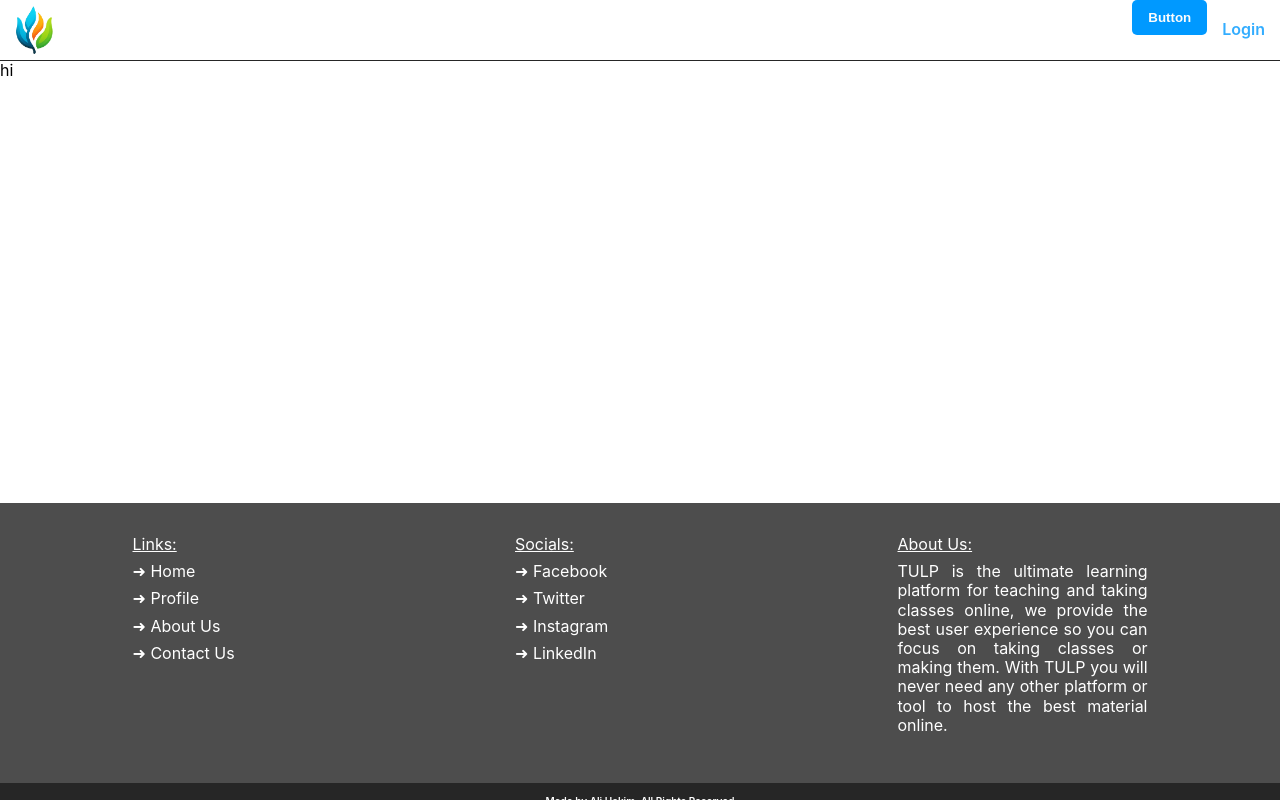
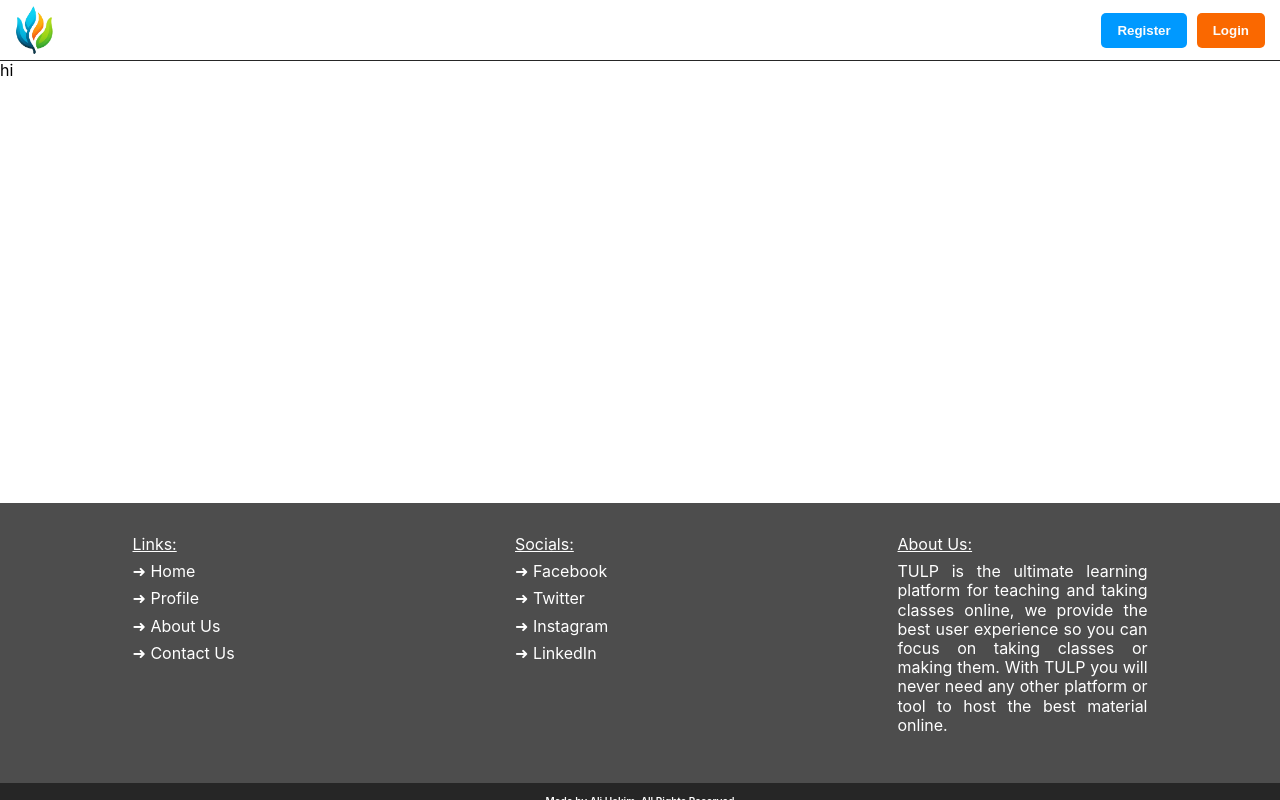
Before and after one commit to AliHakim773/TULP, a React (Vite) app in the folder tulp-frontend/: page / in a window 1280 px wide. Built offline with nearby package versions, Linux system fonts and the light colour scheme; no server answers.

Commit message:
Frontend: Fixed loggedout navbar with new basic button component

```diff
--- a/tulp-frontend/src/components/UI/NavBar/index.jsx
+++ b/tulp-frontend/src/components/UI/NavBar/index.jsx
@@ -20,16 +20,14 @@ const NavBar = () => {
         <ul className='nav-links flex h-100'>
           {!isLoggedIn ? (
             <>
-              <li className='h-100'>
+              <li className='h-100 flex center'>
                 <Link to={"/register"}>
-                  <Button />
+                  <Button text='Register' />
                 </Link>
               </li>
-              <li className='h-100'>
-                <Link
-                  to={"/login"}
-                  className='nav-link h-100 flex center blue-3-txt semi-bold'>
-                  Login
+              <li className='h-100 flex center'>
+                <Link to={"/login"}>
+                  <Button text='Login' color='orange' />
                 </Link>
               </li>
             </>
--- a/tulp-frontend/src/components/UI/NavBar/styles.css
+++ b/tulp-frontend/src/components/UI/NavBar/styles.css
@@ -7,12 +7,9 @@
 .home-logo {
   padding: 5px 15px 5px;
 }
-.nav-link {
-  padding-inline: 15px;
-}
-.nav-link:hover {
-  cursor: pointer;
-  background-color: var(--grey-5);
+.nav-links {
+  gap: 10px;
+  padding-inline-end: 15px;
 }
 .pfp-img {
   width: 45px;
```
